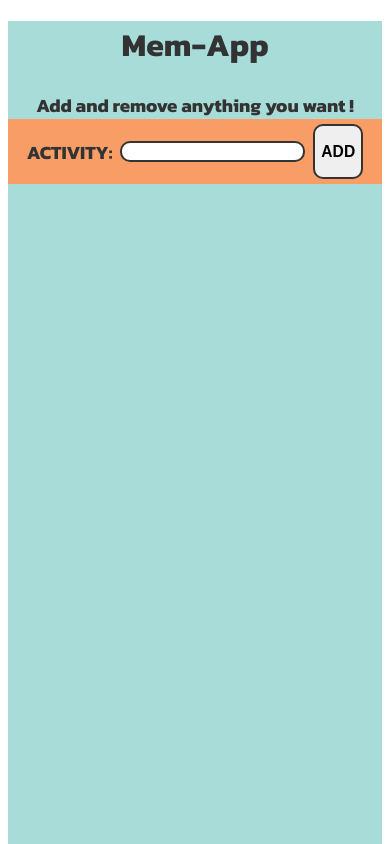
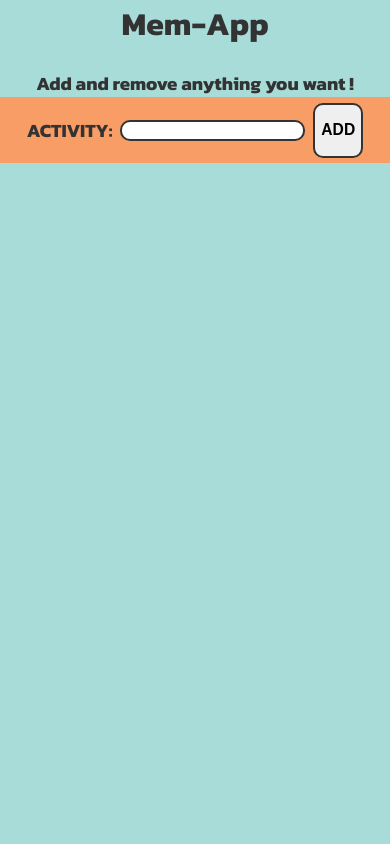
Before and after one commit to indiano881/mem-app, a React (Vite) app: page / in a window 390 px wide. Shown: the top 844 px of the page. Built offline with nearby package versions, Linux system fonts and the light colour scheme.

Commit message:
added breakpoint values

```diff
--- a/src/components/Header/index.tsx
+++ b/src/components/Header/index.tsx
@@ -10,6 +10,7 @@ const StyledHeader = styled.div`
 
     h1 {
         font-size: 2rem;
+        margin-top: 0;
     }
 
     h3 {
--- /dev/null
+++ b/src/global.css
@@ -0,0 +1,10 @@
+* {
+    box-sizing: border-box;
+}
+
+html,
+body,
+#root
+{
+    margin: 0;
+}
--- a/src/main.tsx
+++ b/src/main.tsx
@@ -1,6 +1,7 @@
 import React from 'react'
 import ReactDOM from 'react-dom/client'
 import App from './App.tsx'
+import "./global.css"
 
 
 ReactDOM.createRoot(document.getElementById('root')!).render(
```
Also changed, not shown: src/utils/breakpoints.tsx (added, +11 -0 lines).
